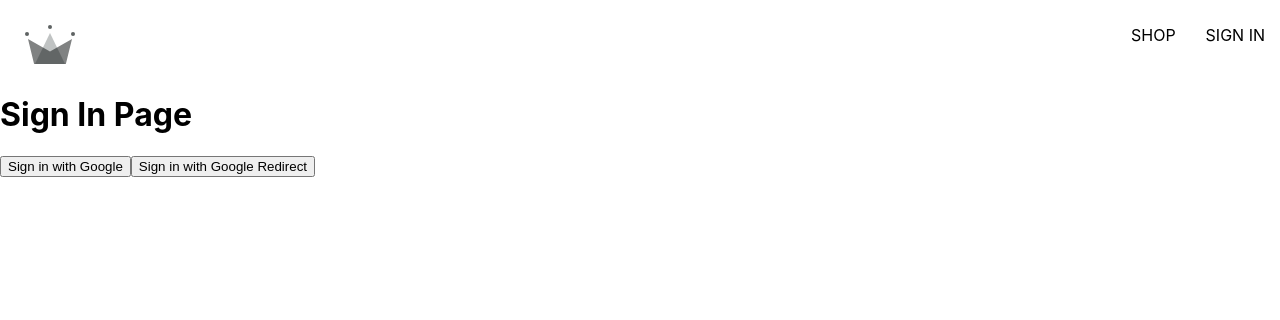
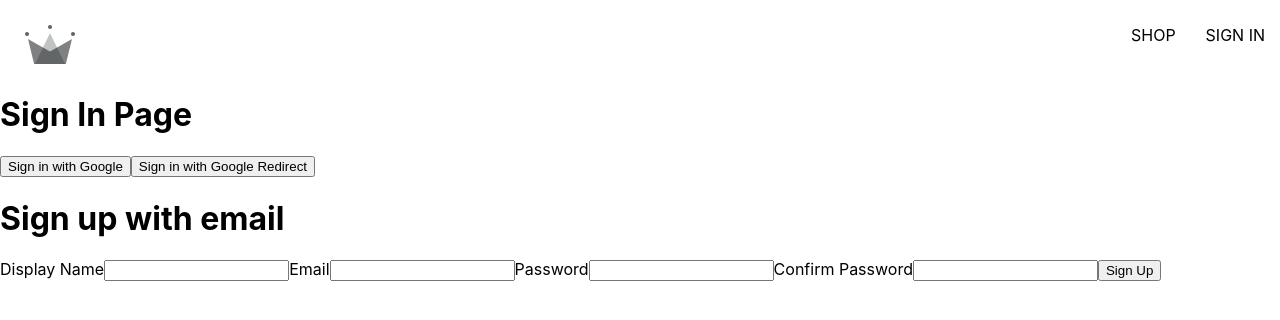
Before and after one commit to Arioum/clothing-commerce, a React (Create React App) app: page /sign-in in a window 1280 px wide. Shown: the top 320 px of the page. Built offline with nearby package versions, Linux system fonts and the light colour scheme.

Commit message:
sign up form with generic email component

```diff
--- /dev/null
+++ b/src/components/sign-up-form/sign-up-form.component.jsx
@@ -0,0 +1,42 @@
+import { useState } from "react";
+
+const defaultFormFields = {
+  displayName: '',
+  email: '',
+  password: '',
+  confirmPassword: ''
+}
+
+const SignUpForm = () => {
+  const [formFields, setFormFields] = useState(defaultFormFields);
+  const { displayName, email, password, confirmPassword } = formFields;
+
+  const handleChange = (event) => {
+    const { name, value } = event.target;
+
+    setFormFields({ ...formFields, [name]: value })
+  }
+
+  return (
+    <div>
+      <h1>Sign up with email</h1>
+      <form action="">
+        <label htmlFor="display-name">Display Name</label>
+        <input type="text" id="display-name" required onChange={handleChange} name="displayName" value={displayName} />
+
+        <label htmlFor="email">Email</label>
+        <input type="email" id="email" required onChange={handleChange} name="email" value={email} />
+
+        <label htmlFor="">Password</label>
+        <input type="password" id="password" required onChange={handleChange} name="password" value={password} />
+
+        <label htmlFor="">Confirm Password</label>
+        <input type="password" id="confirm-password" required onChange={handleChange} name="confirmPassword" value={confirmPassword} />
+
+        <button type="submit">Sign Up</button>
+      </form>
+    </div>
+  );
+}
+
+export default SignUpForm;
--- a/src/routes/sign-in/sign-in.component.jsx
+++ b/src/routes/sign-in/sign-in.component.jsx
@@ -1,7 +1,7 @@
 import { useEffect } from "react";
 import { getRedirectResult } from "firebase/auth";
 import { auth, signInWithGooglePopup, signInWithGoogleRedirect, createUserDocumentFromAuth } from "../../utils/firebase/firebase.utils"
-import { async } from "@firebase/util";
+import SignUpForm from "../../components/sign-up-form/sign-up-form.component";
 
 const SignIn = () => {
   const logGoogleUser = async () => {
@@ -11,7 +11,7 @@ const SignIn = () => {
 
   useEffect(() => async () => {
     const response = await getRedirectResult(auth);
-    if(response) {
+    if (response) {
       const userDocRef = await createUserDocumentFromAuth(response.user);
     }
   }, [])
@@ -21,6 +21,7 @@ const SignIn = () => {
       <h1>Sign In Page</h1>
       <button onClick={logGoogleUser}>Sign in with Google</button>
       <button onClick={signInWithGoogleRedirect}>Sign in with Google Redirect</button>
+      <SignUpForm />
     </div>
   )
 }
```
